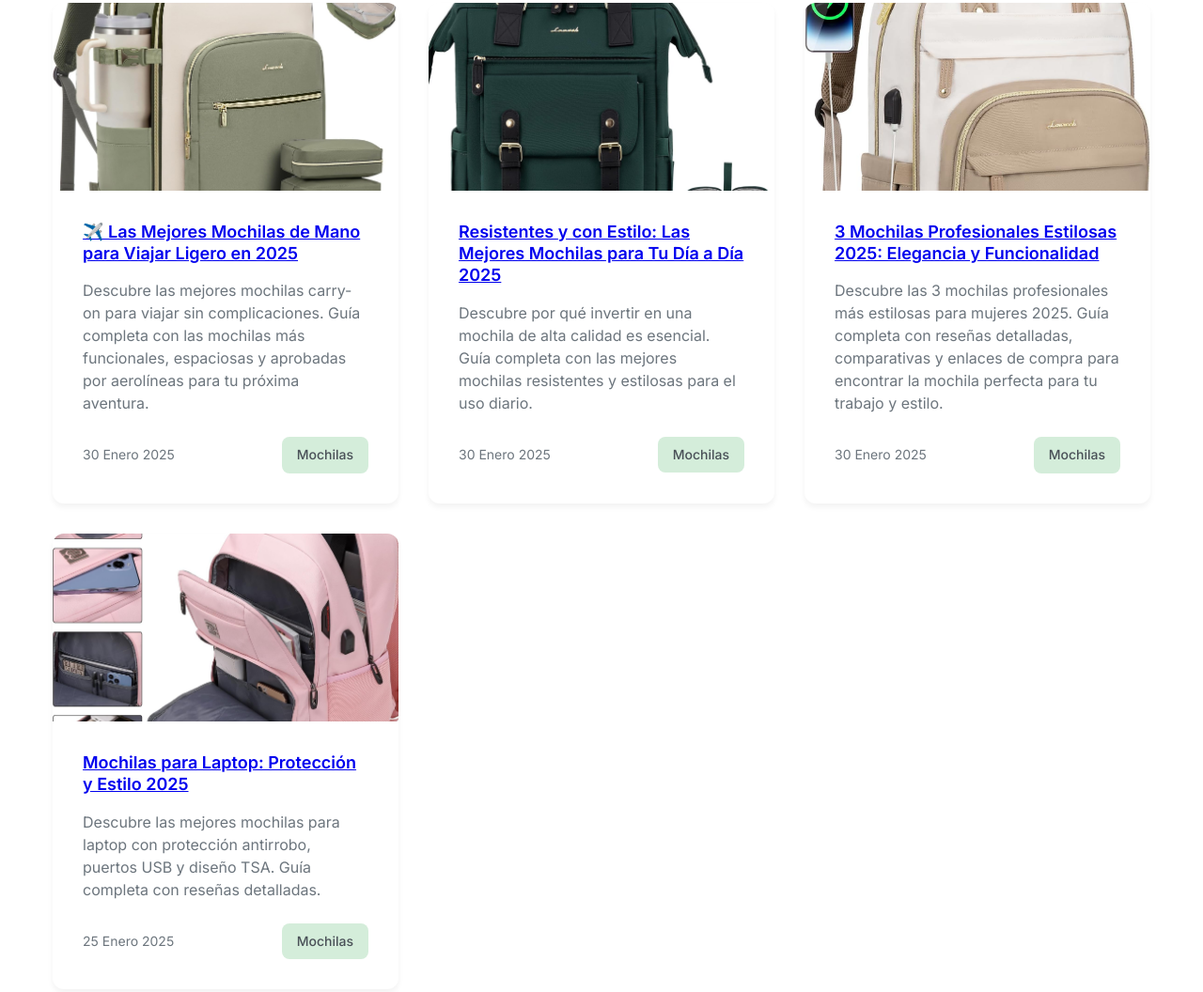
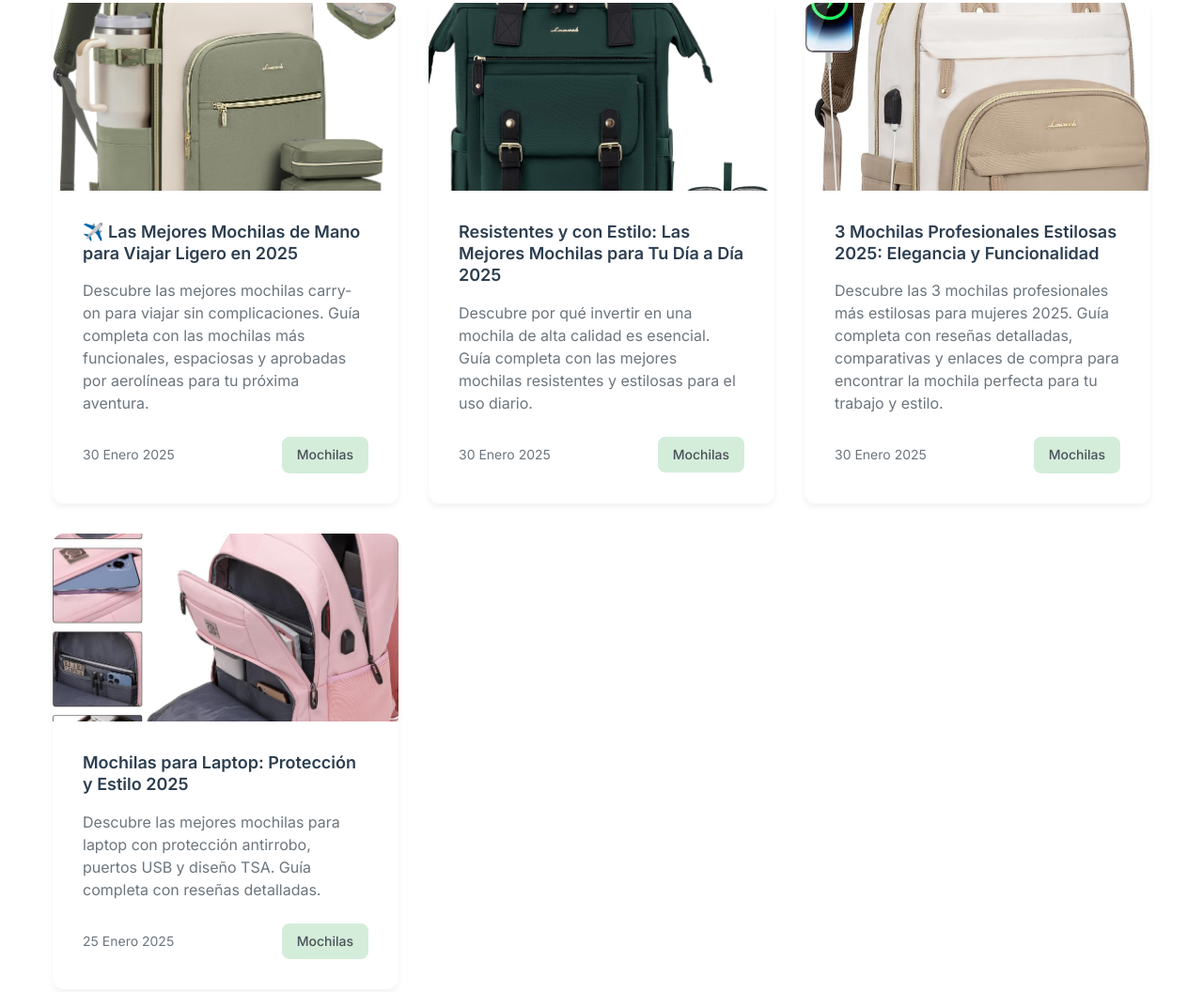
Before and after one commit to lkfry123/mejores-bolsos, a website: page es/categorias/mochilas/index.html in a window 1280 px wide. Shown: the part 415-1471 px from the top of the page at 94% size. Drawn offline with Linux system fonts and the light colour scheme; files that its build step writes are made by us from their sources; files whose address does not match are found by name.

Commit message:
categories mochilas

```diff
--- a/es/categorias/mochilas/index.html
+++ b/es/categorias/mochilas/index.html
@@ -69,61 +69,61 @@
     <section class="category-articles">
         <div class="container">
             <div class="articles-grid">
-                <article class="article-card">
+                <a href="/es/articulos/las-mejores-mochilas-mano-viajar-ligero-2025/" class="article-card">
                     <div class="article-image">
                         <img src="../../photos/LOVEVOOK%2040L%20Travel%20Backpack%20for%20Women%20&%20Men,%20Airline%20Approved%20Carry%20On%20Luggage%20with%203%20Packing%20Cubes,%20TSA%20Overnight%20Bags,%20Waterproof%20Personal%20Item%20Bag.jpg" alt="Las Mejores Mochilas de Mano para Viajar Ligero en 2025">
                     </div>
                     <div class="article-content">
-                        <h3><a href="/es/articulos/las-mejores-mochilas-mano-viajar-ligero-2025/">✈️ Las Mejores Mochilas de Mano para Viajar Ligero en 2025</a></h3>
+                        <h3>✈️ Las Mejores Mochilas de Mano para Viajar Ligero en 2025</h3>
                         <p>Descubre las mejores mochilas carry-on para viajar sin complicaciones. Guía completa con las mochilas más funcionales, espaciosas y aprobadas por aerolíneas para tu próxima aventura.</p>
                         <div class="article-meta">
                             <span class="article-date">30 Enero 2025</span>
                             <span class="article-category">Mochilas</span>
                         </div>
                     </div>
-                </article>
+                </a>
 
-                <article class="article-card">
+                <a href="/es/articulos/best-durable-stylish-backpacks-2025/" class="article-card">
                     <div class="article-image">
                         <img src="../../photos/LOVEVOOK%20Laptop%20Backpack%20for%20Women%2015.6in%20Computer%20Backpacks%20Dark%20Green.jpg" alt="Resistentes y con Estilo: Las Mejores Mochilas para Tu Día a Día 2025">
                     </div>
                     <div class="article-content">
-                        <h3><a href="/es/articulos/best-durable-stylish-backpacks-2025/">Resistentes y con Estilo: Las Mejores Mochilas para Tu Día a Día 2025</a></h3>
+                        <h3>Resistentes y con Estilo: Las Mejores Mochilas para Tu Día a Día 2025</h3>
                         <p>Descubre por qué invertir en una mochila de alta calidad es esencial. Guía completa con las mejores mochilas resistentes y estilosas para el uso diario.</p>
                         <div class="article-meta">
                             <span class="article-date">30 Enero 2025</span>
                             <span class="article-category">Mochilas</span>
                         </div>
                     </div>
-                </article>
+                </a>
 
-                <article class="article-card">
+                <a href="/es/articulos/3-mochilas-profesionales-estilosas-2025/" class="article-card">
                     <div class="article-image">
                         <img src="../../photos/LOVEVOOK%20Anti%20Theft%20Slim%20Backpack%20for%20Women,%20Fit%2015.6%20Inch%20Laptop%20Beige-Khaqi.jpg" alt="3 Mochilas Profesionales Estilosas 2025">
                     </div>
                     <div class="article-content">
-                        <h3><a href="/es/articulos/3-mochilas-profesionales-estilosas-2025/">3 Mochilas Profesionales Estilosas 2025: Elegancia y Funcionalidad</a></h3>
+                        <h3>3 Mochilas Profesionales Estilosas 2025: Elegancia y Funcionalidad</h3>
                         <p>Descubre las 3 mochilas profesionales más estilosas para mujeres 2025. Guía completa con reseñas detalladas, comparativas y enlaces de compra para encontrar la mochila perfecta para tu trabajo y estilo.</p>
                         <div class="article-meta">
                             <span class="article-date">30 Enero 2025</span>
                             <span class="article-category">Mochilas</span>
                         </div>
                     </div>
-                </article>
+                </a>
 
-                <article class="article-card">
+                <a href="/es/articulos/mochilas-para-laptop-proteccion-estilo-2025/" class="article-card">
                     <div class="article-image">
                         <img src="../../photos/VOLHER%20Laptop%20Backpack,Business%20Travel%20Anti%20Theft%20Slim%20Durable%20Laptops%20Backpack%20with%20USB%20Charging%20Port,Water%20Resistant.jpg" alt="Mochilas para Laptop: Protección y Estilo 2025">
                     </div>
                     <div class="article-content">
-                        <h3><a href="/es/articulos/mochilas-para-laptop-proteccion-estilo-2025/">Mochilas para Laptop: Protección y Estilo 2025</a></h3>
+                        <h3>Mochilas para Laptop: Protección y Estilo 2025</h3>
                         <p>Descubre las mejores mochilas para laptop con protección antirrobo, puertos USB y diseño TSA. Guía completa con reseñas detalladas.</p>
                         <div class="article-meta">
                             <span class="article-date">25 Enero 2025</span>
                             <span class="article-category">Mochilas</span>
                         </div>
                     </div>
-                </article>
+                </a>
             </div>
         </div>
     </section>
```
